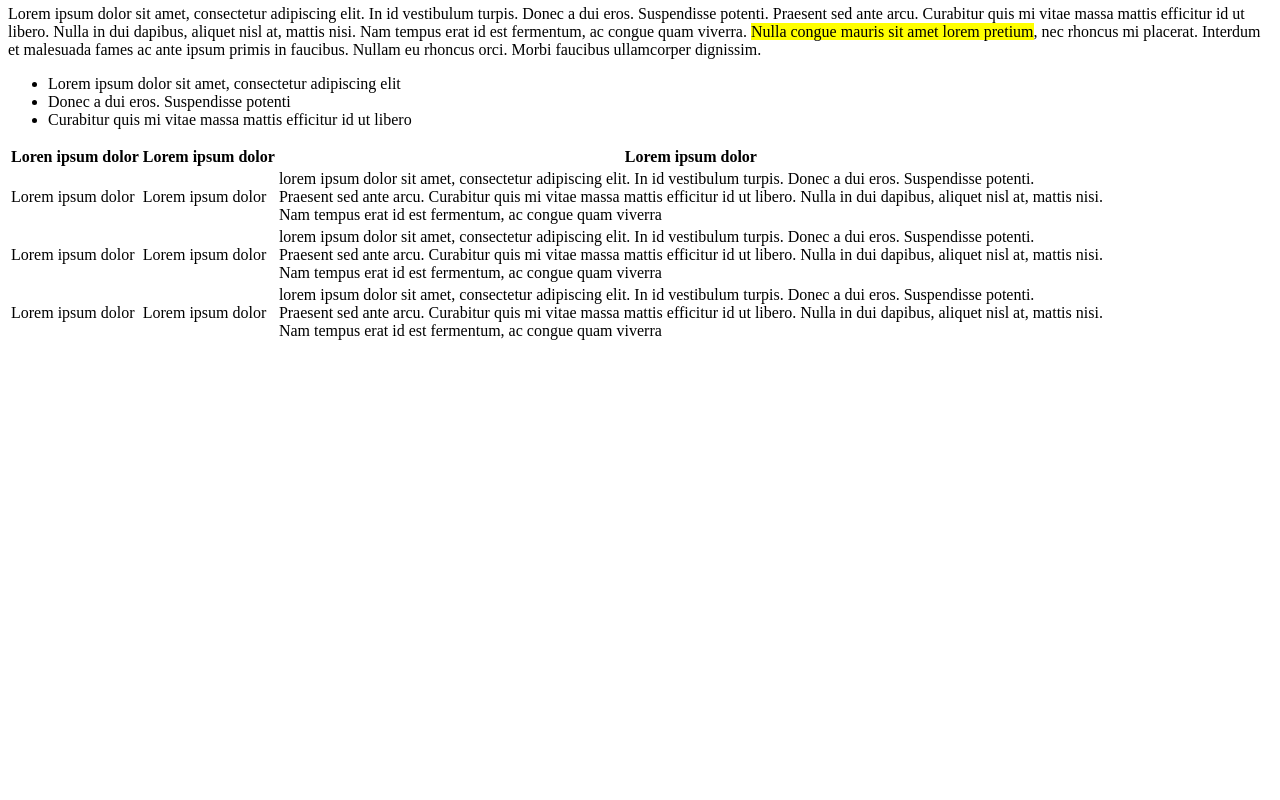
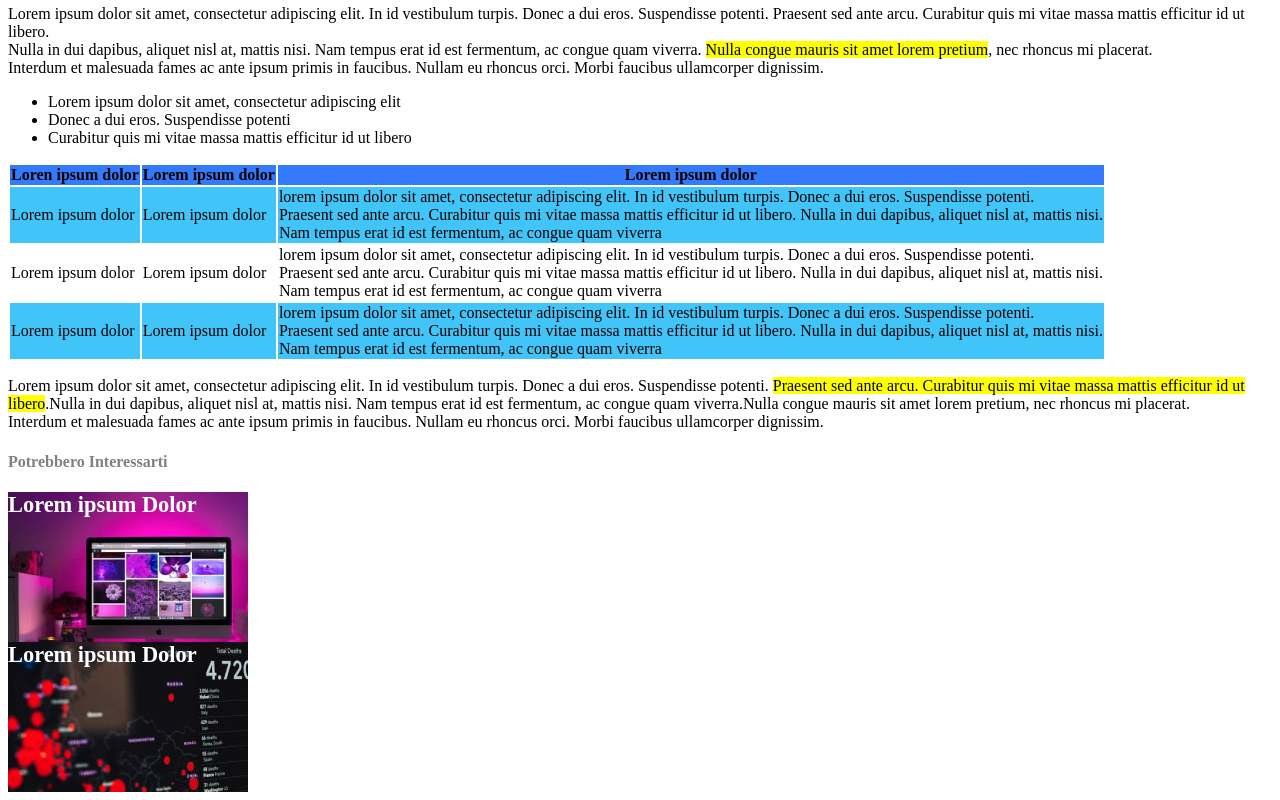
Before and after one commit to DanieleGattuso/html-css-booleaner, a plain HTML site: page index.html in a window 1280 px wide. Shown: the part 740-1540 px from the top of the page. Before the commit the page ends 1091 px from the top, so only its background shows below. Drawn offline with Linux system fonts and the light colour scheme.

Commit message:
Complete program

```diff
--- a/css/style.css
+++ b/css/style.css
@@ -30,8 +30,33 @@ h1 {
 .p2_testo {
     font-size: 10px;
 }
-main{
 
+#table_color_line0 {
+    background-color: rgb(52, 122, 252);
+}
 
+.table_color_line1 {
+    background-color: rgb(65, 196, 248);
+}
 
+#p3_testo {
+    color: gray;
 }
+
+.h3_imagebackground0 {
+    background-image: url(../img/monitor.jpg);
+    margin: 0%;
+    font-size: 140%;
+    width: 240px;
+    height: 150px;
+    color: white;
+}
+
+.h3_imagebackground1 {
+    background-image: url(../img/graph.jpg);
+    margin: 0%;
+    font-size: 140%;
+    width: 240px;
+    height: 150px;
+    color: white;
+}
--- a/index.html
+++ b/index.html
@@ -60,7 +60,7 @@
 
                 <p class="p2_testo">1st photo: John S. and James L. Knight Foundation, by Scott Henrichsen <br> 2nd Photo: Wikimedia, by Paul clarke</p>
 
-                <p>Lorem ipsum dolor sit amet, consectetur adipiscing elit. In id vestibulum turpis. Donec a dui eros. Suspendisse potenti. Praesent sed ante arcu. Curabitur quis mi vitae massa mattis efficitur id ut libero. Nulla in dui dapibus, aliquet nisl at, mattis nisi. Nam tempus erat id est fermentum, ac congue quam viverra. <span style="background-color: yellow;">Nulla congue mauris sit amet lorem pretium</span>, nec rhoncus mi placerat. Interdum et malesuada fames ac ante ipsum primis in faucibus. Nullam eu rhoncus orci. Morbi faucibus ullamcorper dignissim.</p>
+                <p>Lorem ipsum dolor sit amet, consectetur adipiscing elit. In id vestibulum turpis. Donec a dui eros. Suspendisse potenti. Praesent sed ante arcu. Curabitur quis mi vitae massa mattis efficitur id ut libero. <br>Nulla in dui dapibus, aliquet nisl at, mattis nisi. Nam tempus erat id est fermentum, ac congue quam viverra. <span style="background-color: yellow;">Nulla congue mauris sit amet lorem pretium</span>, nec rhoncus mi placerat. <br>Interdum et malesuada fames ac ante ipsum primis in faucibus. Nullam eu rhoncus orci. Morbi faucibus ullamcorper dignissim.</p>
 
              </div>
 
@@ -78,10 +78,11 @@
 
              <div>
 
-                <table id="table_size">
+            <!-- Tabella -->
+                <table>
                     <thead>
 
-                        <tr>
+                        <tr id="table_color_line0">
                             <th>Loren ipsum dolor</th>
                             <th>Lorem ipsum dolor</th>
                             <th>Lorem ipsum dolor</th>
@@ -89,7 +90,7 @@
                     </thead>
 
                     <tbody>
-                        <tr>
+                        <tr class="table_color_line1">
                             <td>Lorem ipsum dolor</td>
                             <td>Lorem ipsum dolor</td>
                             <td>lorem ipsum dolor sit amet, consectetur adipiscing elit. In id vestibulum turpis. Donec a dui eros. Suspendisse potenti. <br> Praesent sed ante arcu. Curabitur quis mi vitae massa mattis efficitur id ut libero. Nulla in dui dapibus, aliquet nisl at, mattis nisi. <br> Nam tempus erat id est fermentum, ac congue quam viverra</td>
@@ -101,7 +102,7 @@
                             <td>lorem ipsum dolor sit amet, consectetur adipiscing elit. In id vestibulum turpis. Donec a dui eros. Suspendisse potenti. <br> Praesent sed ante arcu. Curabitur quis mi vitae massa mattis efficitur id ut libero. Nulla in dui dapibus, aliquet nisl at, mattis nisi. <br> Nam tempus erat id est fermentum, ac congue quam viverra</td>
                         </tr>
 
-                        <tr>
+                        <tr class="table_color_line1">
                             <td>Lorem ipsum dolor</td>
                             <td>Lorem ipsum dolor</td>
                             <td>lorem ipsum dolor sit amet, consectetur adipiscing elit. In id vestibulum turpis. Donec a dui eros. Suspendisse potenti. <br> Praesent sed ante arcu. Curabitur quis mi vitae massa mattis efficitur id ut libero. Nulla in dui dapibus, aliquet nisl at, mattis nisi. <br> Nam tempus erat id est fermentum, ac congue quam viverra</td>
@@ -112,9 +113,16 @@
 
                 </table>
 
+            </div>
+
+            <div>
+
+                <!-- Testo -->
+                <p>Lorem ipsum dolor sit amet, consectetur adipiscing elit. In id vestibulum turpis. Donec a dui eros. Suspendisse potenti. <span style="background-color: yellow;">Praesent sed ante arcu. Curabitur quis mi vitae massa mattis efficitur id ut libero</span>.Nulla in dui dapibus, aliquet nisl at, mattis nisi. Nam tempus erat id est fermentum, ac congue quam viverra.Nulla congue mauris sit amet lorem pretium, nec rhoncus mi placerat. <br>Interdum et malesuada fames ac ante ipsum primis in faucibus. Nullam eu rhoncus orci. Morbi faucibus ullamcorper dignissim.</p>
+
+            </div>
 
 
-             </div>
 
 
         </section>
@@ -128,6 +136,18 @@
 
     <footer>
 
+        <section>
+
+            <h4 id="p3_testo">Potrebbero Interessarti</h4>
+            <div>
+<!-- immagini -->
+                <h3 class="h3_imagebackground0">Lorem ipsum Dolor</h3>
+                <h3 class="h3_imagebackground1">Lorem ipsum Dolor</h3>
+
+            </div>
+
+
+        </section>
 
 
     </footer>
```
